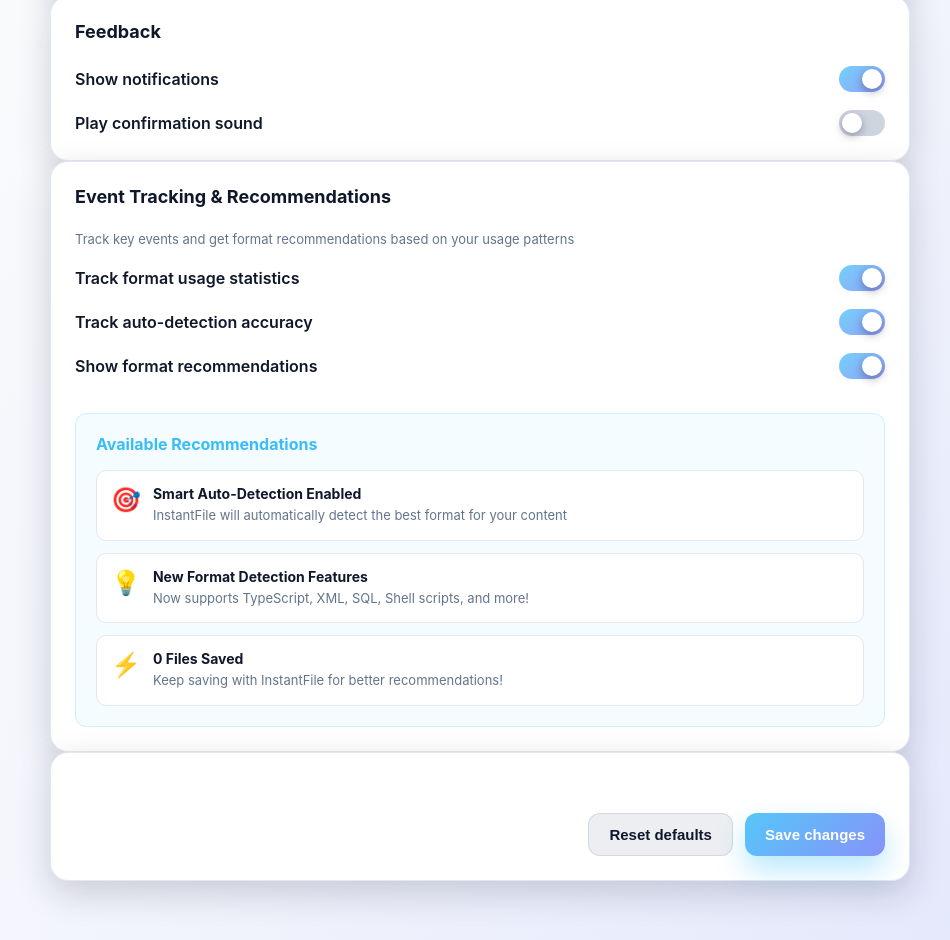
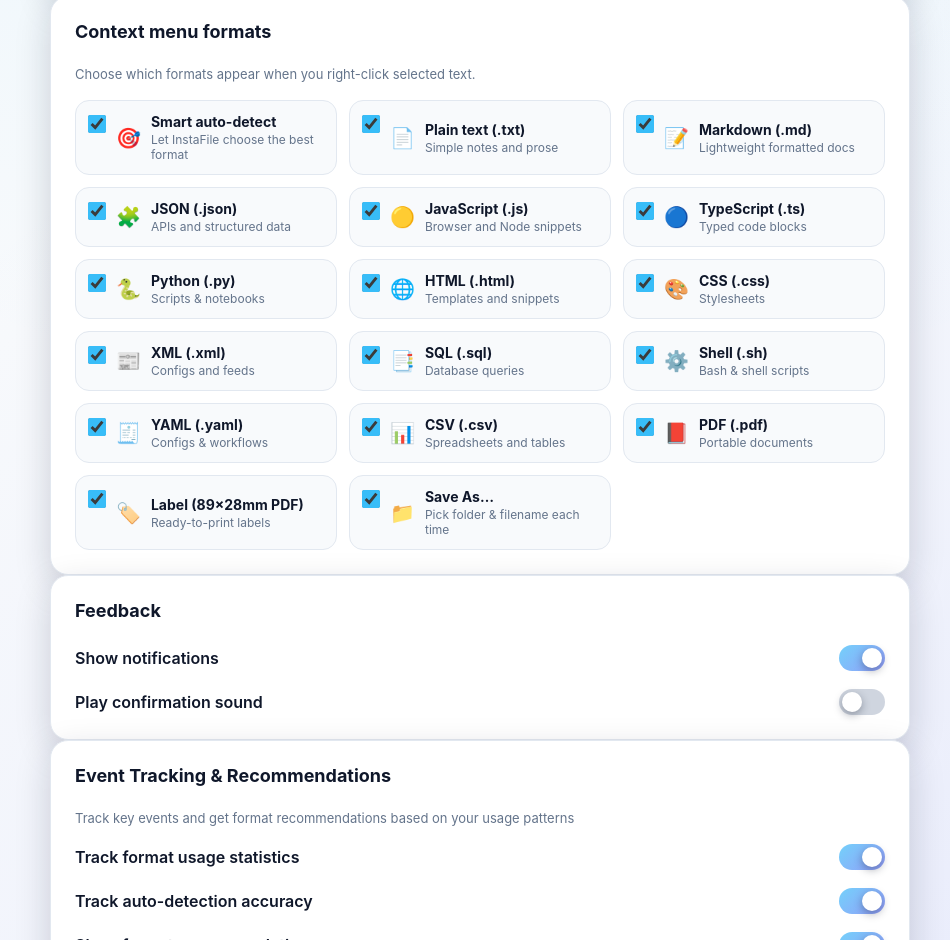
Before and after one commit to DYAI2025/Instdoc, a browser extension: page options.html in a window 1280 px wide. Shown: the part 1024-1964 px from the top of the page, without its empty margins (160-1110 px from the left). Drawn offline with Linux system fonts and the light colour scheme.

Commit message:
Add configurable context menu formats and save as

```diff
--- a/options.css
+++ b/options.css
@@ -144,6 +144,65 @@ body {
 .help {
   margin: 0;
   font-size: 13px;
+  color: var(--muted);
+}
+
+.format-grid {
+  display: grid;
+  grid-template-columns: repeat(auto-fit, minmax(220px, 1fr));
+  gap: 12px;
+}
+
+.format-option {
+  display: flex;
+  align-items: center;
+  gap: 10px;
+  padding: 12px;
+  border-radius: 14px;
+  border: 1px solid var(--border);
+  background: rgba(15, 23, 42, 0.35);
+  cursor: pointer;
+  transition: border-color 0.2s ease, box-shadow 0.2s ease, transform 0.2s ease;
+}
+
+@media (prefers-color-scheme: light) {
+  .format-option {
+    background: rgba(248, 250, 252, 0.9);
+  }
+}
+
+.format-option:hover {
+  border-color: rgba(56, 189, 248, 0.7);
+  box-shadow: 0 8px 18px rgba(15, 23, 42, 0.2);
+  transform: translateY(-1px);
+}
+
+.format-option input[type="checkbox"] {
+  width: 18px;
+  height: 18px;
+  margin: 0;
+  accent-color: rgba(56, 189, 248, 0.9);
+  flex-shrink: 0;
+  align-self: flex-start;
+  margin-top: 2px;
+}
+
+.format-option .format-icon {
+  font-size: 20px;
+}
+
+.format-option .format-copy {
+  display: flex;
+  flex-direction: column;
+  gap: 2px;
+}
+
+.format-option .format-copy strong {
+  font-size: 14px;
+}
+
+.format-option .format-copy span {
+  font-size: 12px;
   color: var(--muted);
 }
 
--- a/options.html
+++ b/options.html
@@ -109,6 +109,12 @@
       </section>
 
       <section class="options-card">
+        <h2>Context menu formats</h2>
+        <p class="help">Choose which formats appear when you right-click selected text.</p>
+        <div class="format-grid" id="context-menu-formats"></div>
+      </section>
+
+      <section class="options-card">
         <h2>Feedback</h2>
         <div class="toggle">
           <label for="showNotifications">Show notifications</label>
--- a/options.js
+++ b/options.js
@@ -1,3 +1,23 @@
+const CONTEXT_MENU_OPTIONS = [
+  { id: 'auto', label: 'Smart auto-detect', description: 'Let InstaFile choose the best format', emoji: '🎯' },
+  { id: 'txt', label: 'Plain text (.txt)', description: 'Simple notes and prose', emoji: '📄' },
+  { id: 'md', label: 'Markdown (.md)', description: 'Lightweight formatted docs', emoji: '📝' },
+  { id: 'json', label: 'JSON (.json)', description: 'APIs and structured data', emoji: '🧩' },
+  { id: 'js', label: 'JavaScript (.js)', description: 'Browser and Node snippets', emoji: '🟡' },
+  { id: 'ts', label: 'TypeScript (.ts)', description: 'Typed code blocks', emoji: '🔵' },
+  { id: 'py', label: 'Python (.py)', description: 'Scripts & notebooks', emoji: '🐍' },
+  { id: 'html', label: 'HTML (.html)', description: 'Templates and snippets', emoji: '🌐' },
+  { id: 'css', label: 'CSS (.css)', description: 'Stylesheets', emoji: '🎨' },
+  { id: 'xml', label: 'XML (.xml)', description: 'Configs and feeds', emoji: '📰' },
+  { id: 'sql', label: 'SQL (.sql)', description: 'Database queries', emoji: '📑' },
+  { id: 'sh', label: 'Shell (.sh)', description: 'Bash & shell scripts', emoji: '⚙️' },
+  { id: 'yaml', label: 'YAML (.yaml)', description: 'Configs & workflows', emoji: '🧾' },
+  { id: 'csv', label: 'CSV (.csv)', description: 'Spreadsheets and tables', emoji: '📊' },
+  { id: 'pdf', label: 'PDF (.pdf)', description: 'Portable documents', emoji: '📕' },
+  { id: 'label', label: 'Label (89×28mm PDF)', description: 'Ready-to-print labels', emoji: '🏷️' },
+  { id: 'saveas', label: 'Save As…', description: 'Pick folder & filename each time', emoji: '📁' }
+];
+
 const DEFAULT_SETTINGS = {
   folderPath: 'InstantFiles/',
   namingPattern: 'timestamp',
@@ -14,7 +34,8 @@ const DEFAULT_SETTINGS = {
   enableSmartDetection: true,
   trackFormatUsage: true,
   trackDetectionAccuracy: true,
-  showFormatRecommendations: true
+  showFormatRecommendations: true,
+  contextMenuFormats: CONTEXT_MENU_OPTIONS.map(option => option.id)
 };
 
 const manifest = chrome.runtime.getManifest();
@@ -42,6 +63,8 @@ function setupForm() {
   const showFloatingButton = document.getElementById('showFloatingButton');
   const buttonPositionRow = document.getElementById('button-position-row');
   const resetButton = document.getElementById('reset-defaults');
+
+  renderContextMenuFormatOptions(DEFAULT_SETTINGS.contextMenuFormats);
 
   if (namingPattern && customPatternRow) {
     namingPattern.addEventListener('change', () => {
@@ -112,6 +135,8 @@ function readFormSettings(form) {
   settings.trackFormatUsage = form.trackFormatUsage?.checked ?? DEFAULT_SETTINGS.trackFormatUsage;
   settings.trackDetectionAccuracy = form.trackDetectionAccuracy?.checked ?? DEFAULT_SETTINGS.trackDetectionAccuracy;
   settings.showFormatRecommendations = form.showFormatRecommendations?.checked ?? DEFAULT_SETTINGS.showFormatRecommendations;
+  const selectedFormats = getSelectedContextMenuFormats(form);
+  settings.contextMenuFormats = selectedFormats.length ? selectedFormats : DEFAULT_SETTINGS.contextMenuFormats;
 
   return settings;
 }
@@ -139,6 +164,7 @@ function applySettings(settings) {
   if (form.trackFormatUsage) form.trackFormatUsage.checked = merged.trackFormatUsage;
   if (form.trackDetectionAccuracy) form.trackDetectionAccuracy.checked = merged.trackDetectionAccuracy;
   if (form.showFormatRecommendations) form.showFormatRecommendations.checked = merged.showFormatRecommendations;
+  setContextMenuFormatSelections(merged.contextMenuFormats);
 
   const customPatternRow = document.getElementById('custom-pattern-row');
   if (customPatternRow) {
@@ -298,3 +324,51 @@ function displayRecommendations(recommendations) {
     listEl.appendChild(item);
   });
 }
+
+function renderContextMenuFormatOptions(selectedFormats = []) {
+  const container = document.getElementById('context-menu-formats');
+  if (!container) return;
+
+  container.innerHTML = '';
+  CONTEXT_MENU_OPTIONS.forEach(option => {
+    const label = document.createElement('label');
+    label.className = 'format-option';
+
+    const input = document.createElement('input');
+    input.type = 'checkbox';
+    input.name = 'contextMenuFormats';
+    input.value = option.id;
+    input.checked = selectedFormats.includes(option.id);
+
+    const icon = document.createElement('div');
+    icon.className = 'format-icon';
+    icon.textContent = option.emoji;
+
+    const copy = document.createElement('div');
+    copy.className = 'format-copy';
+    const title = document.createElement('strong');
+    title.textContent = option.label;
+    const description = document.createElement('span');
+    description.textContent = option.description;
+    copy.appendChild(title);
+    copy.appendChild(description);
+
+    label.appendChild(input);
+    label.appendChild(icon);
+    label.appendChild(copy);
+    container.appendChild(label);
+  });
+}
+
+function setContextMenuFormatSelections(selectedFormats = []) {
+  const checkboxes = document.querySelectorAll('input[name="contextMenuFormats"]');
+  checkboxes.forEach(box => {
+    box.checked = selectedFormats.includes(box.value);
+  });
+}
+
+function getSelectedContextMenuFormats(form) {
+  return Array.from(form.querySelectorAll('input[name="contextMenuFormats"]'))
+    .filter(input => input.checked)
+    .map(input => input.value);
+}
```
Also changed, not shown: content.js (+16 -2 lines), service-worker.js (+36 -24 lines).
